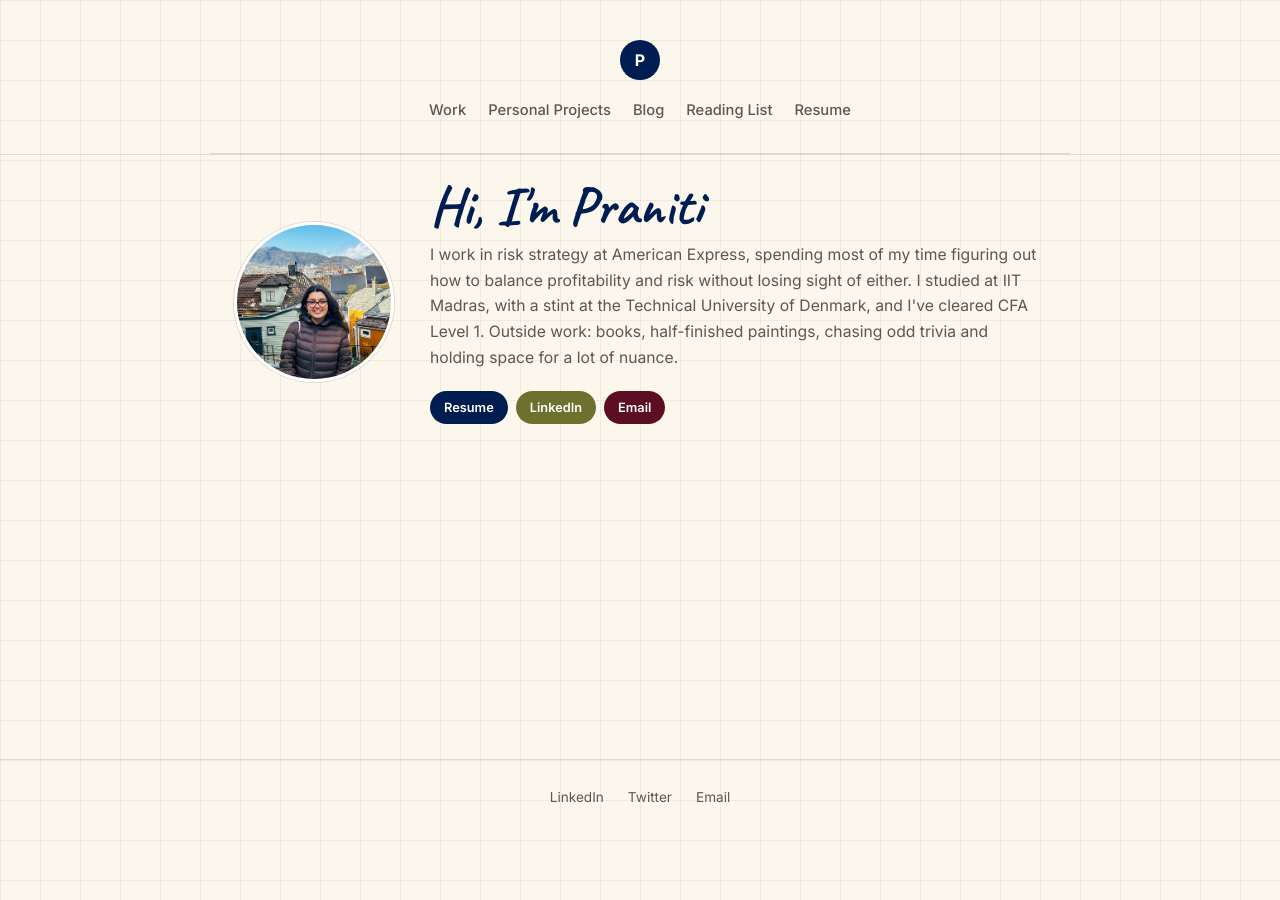
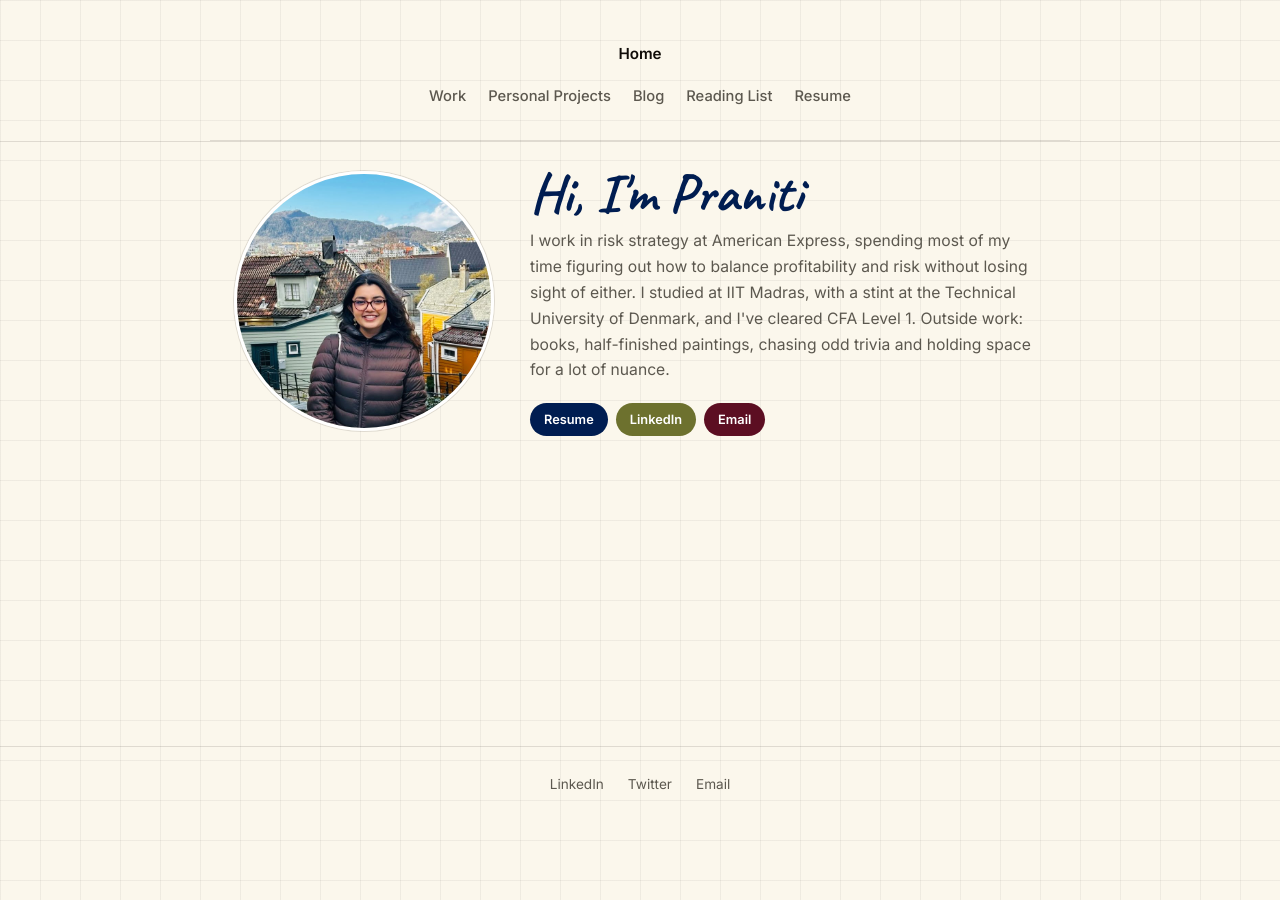
Before and after one commit to pranitidumb/pranitidumb.github.io, a Jekyll site: the page built from index.md, in a window 1280 px wide. Built offline with Jekyll 4.4.1, drawn with Linux system fonts in a browser that asks for light colours.

Commit message:
Circular photo, text-based home link

```diff
--- a/_layouts/default.html
+++ b/_layouts/default.html
@@ -16,7 +16,7 @@
 
   <header class="site-header">
     <div class="wrap site-header-inner">
-      <a class="home-icon" href="{{ '/' | relative_url }}" aria-label="Home">P</a>
+      <a class="home-link" href="{{ '/' | relative_url }}">Home</a>
       <nav class="site-nav">
         <a href="{{ '/work/' | relative_url }}">Work</a>
         <a href="{{ '/personal-projects/' | relative_url }}">Personal Projects</a>
--- a/assets/css/style.css
+++ b/assets/css/style.css
@@ -65,19 +65,13 @@ a { color: inherit; }
 .site-header {
   border-bottom: 1px solid var(--border);
 }
-.home-icon {
-  display: inline-flex;
-  width: 40px;
-  height: 40px;
-  border-radius: 50%;
-  background: var(--navy);
-  color: #fff;
-  align-items: center;
-  justify-content: center;
-  font-weight: 700;
-  font-size: 1rem;
+.home-link {
+  color: var(--ink);
   text-decoration: none;
+  font-weight: 600;
+  font-size: 0.95rem;
 }
+.home-link:hover { color: var(--navy); }
 .site-nav {
   display: flex;
   gap: 26px;
@@ -141,8 +135,8 @@ p { margin: 0 0 1.1em; }
 }
 .hero-photo {
   flex: 0 0 auto;
-  width: 160px;
-  height: 160px;
+  width: 260px;
+  height: 260px;
   border-radius: 50%;
   object-fit: cover;
   border: 3px solid #fff;
```
